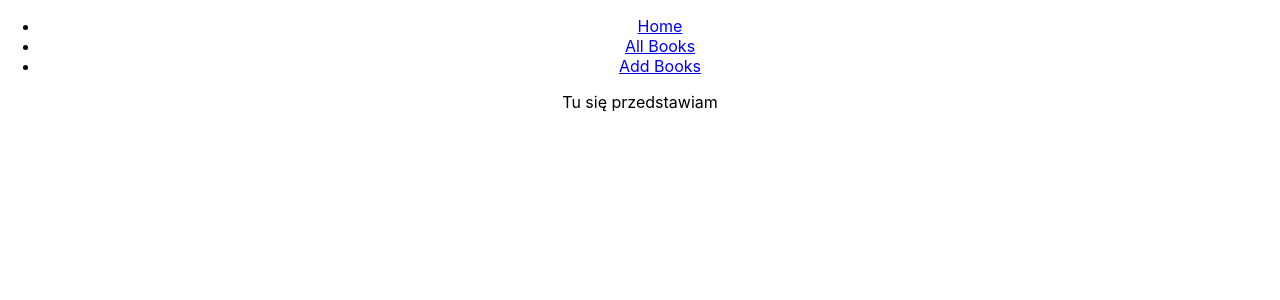
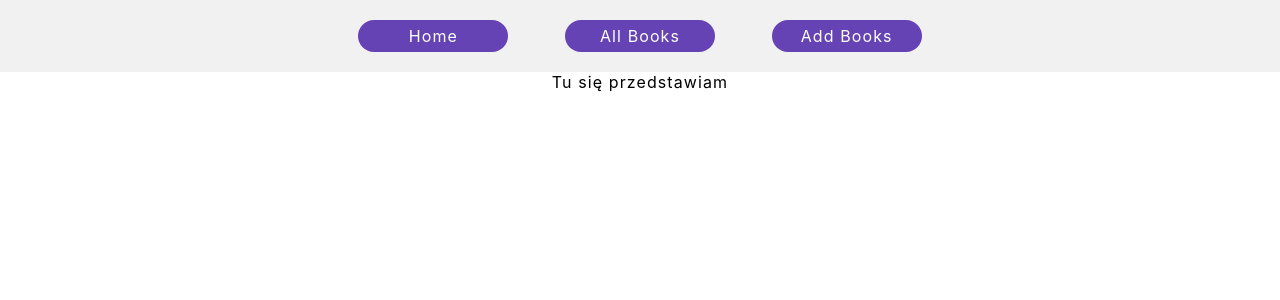
Before and after one commit to olamarszalek/BookCollection, a React (Create React App) app in the folder bookcollection/: page / in a window 1280 px wide. Shown: the top 300 px of the page. Built offline with nearby package versions, Linux system fonts and the light colour scheme.

Commit message:
Nav component style updated

```diff
--- a/bookcollection/src/components/Nav/Nav.module.scss
+++ b/bookcollection/src/components/Nav/Nav.module.scss
@@ -1,3 +1,5 @@
+@import '../../typography/tokens.scss';
+
 html {
     box-sizing: border-box;
   }
@@ -13,38 +15,38 @@ html {
 
 
 
-  nav {
+  .nav {
     position: sticky;
     top: 0;
-    padding-top: 50px;
-    background-color: rgb(226, 224, 224);
+    padding: 20px;
+    background-color: $first-color;
     z-index: 100;
-  }
-
-  .menu {
     display: flex;
     justify-content: center;
     list-style: none;
+    ul {
+      display: inline-flex;
+      width: 50%;
+      justify-content: space-around;
+    }
   }
 
-  .menu li {
-    width: 200px;
-    height: 50px;
-    transition: background-position-x 0.9s linear;
-    text-align: center;
 
-    a {
-      font-size: 22px;
-      color: #777;
-      text-decoration: none;
-      transition: all 0.45s;
+  li {
+    display: inline-flex;
+    width: 150px;
+    height: 2rem;
+    justify-content: space-around;
+    background-color: $third-color;
+    border-radius: 40px;
+    &:hover{
+      background-color: $fourth-color;
     }
 
+  }
 
-
-    &:hover a {
-      color: #d94f5c;
-    }
-
-
+  .link {
+    text-decoration: none;
+    color: white;
+    align-self: center;
   }
--- a/bookcollection/src/components/Nav/Nav.tsx
+++ b/bookcollection/src/components/Nav/Nav.tsx
@@ -2,6 +2,7 @@ import { Link } from 'react-router-dom';
 import { FC } from 'react';
 import style from './Nav.module.scss'
 import { navElements } from '../../Store/HelperInterface';
+import { unstable_styleFunctionSx } from '@mui/system';
 
 interface PropsNav {
     children?: JSX.Element | JSX.Element[]
@@ -9,17 +10,18 @@ interface PropsNav {
 }
 
 export const Nav: FC<PropsNav> = props => {
+
     return (
-        <nav>
+        <nav className={style.nav}>
             <ul>
                 <li>
-                    <Link to="/">Home</Link>
+                    <Link className={style.link} to="/">Home</Link>
                 </li>
                 <li>
-                    <Link to="/all">All Books</Link>
+                    <Link className={style.link} to="/all">All Books</Link>
                 </li>
                 <li>
-                    <Link to="/add">Add Books</Link>
+                    <Link className={style.link} to="/add">Add Books</Link>
                 </li>
             </ul>
         </nav>
--- /dev/null
+++ b/bookcollection/src/typography/_tokens.scss
@@ -0,0 +1,10 @@
+$first-color: #f1f1f1;
+
+
+$second-color: #8594e4;
+
+
+$third-color: #6643b5;
+
+
+$fourth-color: #430f58;
```
